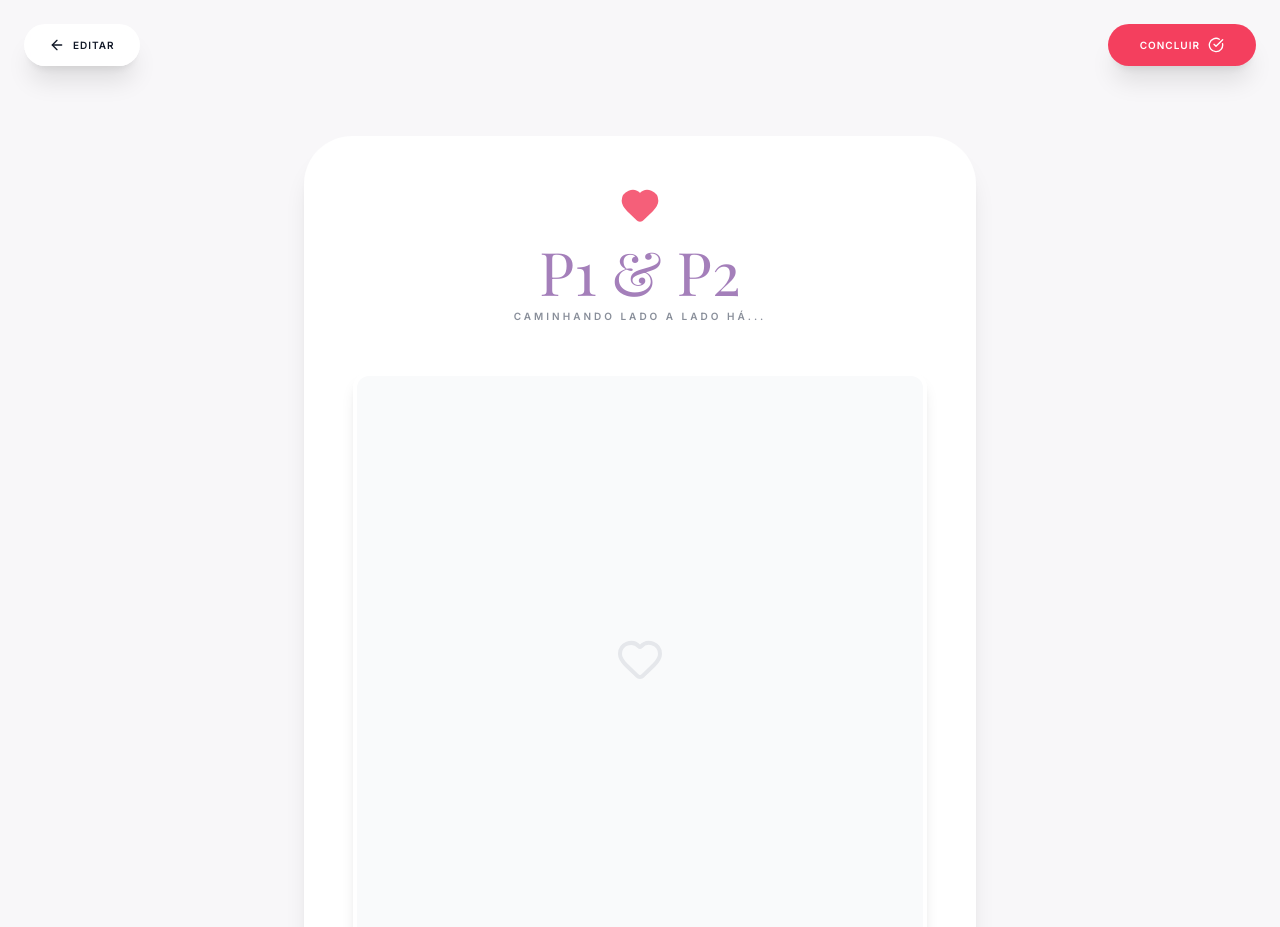
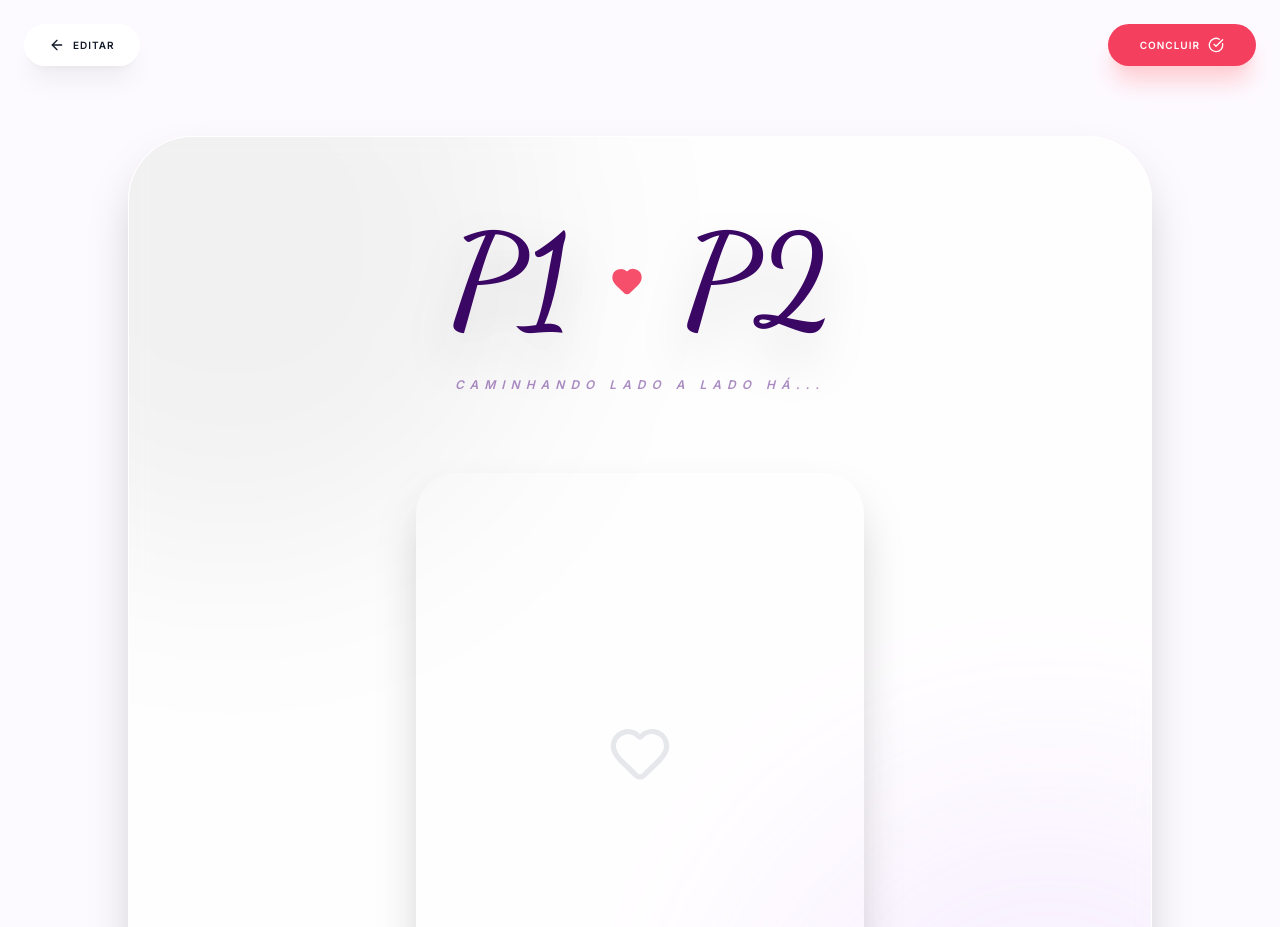
Before and after one commit to davidryuky/Kizuna, a React (Vite) app: page /#/preview in a window 1280 px wide. Shown: the top 927 px of the page. Built offline with nearby package versions, Linux system fonts and the light colour scheme; a web font is replaced by a local one.

Commit message:
feat: Refactor theme and preview components
Introduces a unified preview component to streamline plan rendering.
Refactors theme constants for better organization and includes additional styling properties.
Improves editor and timeline component styling for better consistency and visual appeal.

```diff
--- a/components/Preview.tsx
+++ b/components/Preview.tsx
@@ -4,11 +4,7 @@ import { useNavigate } from 'react-router-dom';
 import { CoupleData, PageEffect, PlanType } from '../types';
 import { ArrowLeft, CheckCircle, QrCode, Share2, X, Download, Star, Music, Heart } from 'lucide-react';
 import { THEMES } from '../constants';
-
-// Plan Views
-import BasicPreview from './plans/BasicPreview';
-import PremiumPreview from './plans/PremiumPreview';
-import InfinityPreview from './plans/InfinityPreview';
+import UnifiedPreview from './UnifiedPreview';
 
 interface CounterState {
   days: number;
@@ -73,48 +69,53 @@ const Preview: React.FC<{ data: CoupleData, lang: any, t: any }> = ({ data, lang
   const pageUrl = isInfinity && data.requestedDomain ? `https://www.${data.requestedDomain}` : `https://kizuna.love/${data.slug || 'nosso-amor'}`;
   const qrUrl = `https://api.qrserver.com/v1/create-qr-code/?size=500x500&data=${encodeURIComponent(pageUrl)}&color=050505&bgcolor=ffffff`;
 
-  const renderPlanView = () => {
-    const commonProps = { data, t, counter, activeTheme, selectedFont: data.fontFamily };
-    if (data.plan === PlanType.INFINITY) return <InfinityPreview {...commonProps} />;
-    if (data.plan === PlanType.PREMIUM) return <PremiumPreview {...commonProps} />;
-    return <BasicPreview {...commonProps} />;
-  };
-
   return (
     <div className={`relative min-h-screen flex flex-col items-center p-6 overflow-x-hidden ${activeTheme.colors} transition-all duration-1000`}>
       {data.effect === PageEffect.HEARTS && <HeartEffect />}
       {data.effect === PageEffect.SPARKLES && <StarEffect />}
 
+      {/* Botões de Navegação da Prévia */}
       <div className="fixed top-6 left-0 right-0 z-[100] flex justify-between px-6 pointer-events-none">
-        <button onClick={() => navigate('/editar')} className="pointer-events-auto bg-white/90 backdrop-blur shadow-xl px-6 py-3 rounded-full text-gray-900 border border-white/50 flex items-center gap-2 font-black text-[10px] uppercase tracking-widest hover:bg-white transition-all transform hover:scale-105 active:scale-95"><ArrowLeft size={16} /> {t.backEditor}</button>
-        <button onClick={() => navigate('/checkout')} className="pointer-events-auto bg-rose-500 text-white shadow-xl px-8 py-3 rounded-full flex items-center gap-2 font-black text-[10px] uppercase tracking-widest hover:bg-rose-600 transition-all transform hover:scale-105 active:scale-95">{t.finishPage} <CheckCircle size={16} /></button>
+        <button onClick={() => navigate('/editar')} className="pointer-events-auto bg-white/90 backdrop-blur shadow-xl px-6 py-3 rounded-full text-gray-900 border border-white/50 flex items-center gap-2 font-black text-[10px] uppercase tracking-widest hover:bg-white transition-all transform hover:scale-105 active:scale-95 shadow-black/5"><ArrowLeft size={16} /> {t.backEditor}</button>
+        <button onClick={() => navigate('/checkout')} className="pointer-events-auto bg-rose-500 text-white shadow-xl px-8 py-3 rounded-full flex items-center gap-2 font-black text-[10px] uppercase tracking-widest hover:bg-rose-600 transition-all transform hover:scale-105 active:scale-95 shadow-rose-200">{t.finishPage} <CheckCircle size={16} /></button>
       </div>
 
+      {/* Áudio em Background */}
       {isPremium && musicVideoId && (
         <div className="fixed -top-[2000px] pointer-events-none">
           <iframe width="1" height="1" src={`https://www.youtube.com/embed/${musicVideoId}?autoplay=${isMusicPlaying ? '1' : '0'}&loop=1&playlist=${musicVideoId}`} allow="autoplay" title="Audio"></iframe>
         </div>
       )}
 
+      {/* Unified Preview - Template Igual para Todos os Planos */}
       <div className="mt-28 w-full flex justify-center">
-        {renderPlanView()}
+        <UnifiedPreview
+          data={data}
+          t={t}
+          counter={counter}
+          activeTheme={activeTheme}
+          selectedFont={data.fontFamily}
+        />
       </div>
 
+      {/* Botão de Compartilhamento */}
       <div className="mt-20 mb-40 text-center relative z-10">
-         <button onClick={() => setShowShareModal(true)} className="bg-white text-rose-500 shadow-xl px-16 py-6 rounded-2xl font-black uppercase text-xs tracking-[0.3em] flex items-center justify-center gap-5 mx-auto hover:scale-105 transition-all transform active:scale-95">
+         <button onClick={() => setShowShareModal(true)} className={`${activeTheme.card} ${activeTheme.text} shadow-xl px-16 py-6 rounded-2xl font-black uppercase text-xs tracking-[0.3em] flex items-center justify-center gap-5 mx-auto hover:scale-105 transition-all transform active:scale-95 border`}>
            <Share2 size={24} /> {t.shareBtn}
          </button>
       </div>
 
+      {/* Floating Audio Toggle */}
       {isPremium && musicVideoId && (
-        <button onClick={() => setIsMusicPlaying(!isMusicPlaying)} className="fixed bottom-10 right-10 z-[100] bg-white/95 backdrop-blur shadow-2xl p-6 rounded-full flex items-center gap-5 border border-white/50 hover:scale-110 transition-all group">
+        <button onClick={() => setIsMusicPlaying(!isMusicPlaying)} className={`${activeTheme.card} fixed bottom-10 right-10 z-[100] shadow-2xl p-6 rounded-full flex items-center gap-5 border hover:scale-110 transition-all group`}>
            <div className={`w-14 h-14 ${isMusicPlaying ? 'bg-rose-500 animate-spin-slow' : 'bg-gray-200'} rounded-full flex items-center justify-center text-white transition-all`}>
              <Music size={24} fill={isMusicPlaying ? "white" : "none"} />
            </div>
-           {isMusicPlaying && <span className="text-[11px] font-black uppercase tracking-widest pr-2 animate-pulse text-rose-500">Em Sintonia</span>}
+           {isMusicPlaying && <span className={`text-[11px] font-black uppercase tracking-widest pr-2 animate-pulse ${activeTheme.text}`}>Em Sintonia</span>}
         </button>
       )}
 
+      {/* Modal Share */}
       {showShareModal && (
         <div className="fixed inset-0 z-[200] flex items-center justify-center p-6 bg-black/80 backdrop-blur-xl animate-in fade-in">
            <div className="bg-white rounded-[4rem] p-12 max-w-md w-full shadow-2xl relative text-center border-t-8 border-rose-500">
--- /dev/null
+++ b/components/UnifiedPreview.tsx
@@ -0,0 +1,186 @@
+
+import React, { useState, useEffect } from 'react';
+import { CoupleData, PhotoFrame, PlanType } from '../types';
+import { Heart, Video, Lock, Clock, Gift, Star } from 'lucide-react';
+import { Timeline } from './Timeline';
+
+interface UnifiedPreviewProps {
+  data: CoupleData;
+  t: any;
+  counter: any;
+  activeTheme: any;
+  selectedFont: string;
+}
+
+const getYoutubeId = (url: string) => {
+  if (!url) return null;
+  const regExp = /^.*(?:(?:youtu\.be\/|v\/|vi\/|u\/\w\/|embed\/|shorts\/)|(?:(?:watch)?\?v(?:i)?=|\&v(?:i)?=))([^#\&\?]*).*/;
+  const match = url.match(regExp);
+  return (match && match[1].length === 11) ? match[1] : null;
+};
+
+const UnifiedPreview: React.FC<UnifiedPreviewProps> = ({ data, t, counter, activeTheme, selectedFont }) => {
+  const [currentSlide, setCurrentSlide] = useState(0);
+  const isInfinity = data.plan === PlanType.INFINITY;
+  const isPremium = data.plan === PlanType.PREMIUM || isInfinity;
+  const capsuleUnlocked = data.capsuleOpenDate ? new Date().getTime() >= new Date(data.capsuleOpenDate).getTime() : false;
+
+  useEffect(() => {
+    if (!isInfinity && data.images.length > 1) {
+      const interval = setInterval(() => {
+        setCurrentSlide(prev => (prev + 1) % data.images.length);
+      }, 4000);
+      return () => clearInterval(interval);
+    }
+  }, [isInfinity, data.images.length]);
+
+  const frameClasses = {
+    [PhotoFrame.NONE]: "rounded-[2.5rem]",
+    [PhotoFrame.POLAROID]: "p-4 pb-16 bg-white shadow-2xl rounded-sm rotate-1 border border-gray-100",
+    [PhotoFrame.GOLD]: "p-5 bg-gradient-to-br from-[#d4af37] via-[#f9f295] to-[#b8860b] shadow-2xl rounded-sm border-2 border-[#f9f295]",
+    [PhotoFrame.ORGANIC]: "rounded-[4rem] border-[10px] border-white shadow-inner"
+  };
+
+  return (
+    <div className={`max-w-5xl w-full ${activeTheme.card} rounded-[4rem] shadow-2xl p-8 md:p-20 relative z-10 border overflow-hidden animate-in fade-in duration-1000`}>
+
+      {/* Decoração de Fundo Genérica Baseada no Tema */}
+      <div className={`absolute -top-[20%] -left-[20%] w-[60%] h-[60%] ${activeTheme.isDark ? 'bg-white/5' : 'bg-black/5'} rounded-full blur-[100px] pointer-events-none`}></div>
+      <div className={`absolute -bottom-[20%] -right-[20%] w-[60%] h-[60%] ${activeTheme.accent} opacity-10 rounded-full blur-[100px] pointer-events-none`}></div>
+
+      {/* Header Padronizado */}
+      <header className="text-center mb-20 relative z-10">
+        <div className="flex flex-col md:flex-row items-center justify-center gap-6 md:gap-10 mb-8">
+          <h2 className={`text-6xl md:text-8xl lg:text-9xl ${selectedFont} ${activeTheme.text} drop-shadow-2xl`}>
+            {data.partner1 || 'P1'}
+          </h2>
+          <div className="relative">
+             <Heart className="text-rose-500 animate-pulse fill-current" size={isInfinity ? 48 : 32} />
+             {isInfinity && <Star className="absolute -top-4 -right-4 text-sky-400 animate-spin-slow" size={20} />}
+          </div>
+          <h2 className={`text-6xl md:text-8xl lg:text-9xl ${selectedFont} ${activeTheme.text} drop-shadow-2xl`}>
+            {data.partner2 || 'P2'}
+          </h2>
+        </div>
+        <p className={`${activeTheme.muted} font-black text-[10px] md:text-xs uppercase tracking-[0.5em] italic`}>
+          {t.togetherForever}
+        </p>
+      </header>
+
+      {/* Contador de Tempo Real Padronizado */}
+      {counter && (
+        <section className="grid grid-cols-2 md:grid-cols-4 gap-4 md:gap-6 mb-20 relative z-10">
+          {Object.entries(counter).map(([k, v]) => (
+            <div key={k} className={`bg-white/20 backdrop-blur-md p-6 md:p-8 rounded-[2.5rem] text-center border ${activeTheme.isDark ? 'border-white/10' : 'border-white/60'} shadow-sm`}>
+              <span className={`block text-4xl md:text-5xl font-black ${activeTheme.text} tracking-tighter tabular-nums`}>{v as any}</span>
+              <span className={`text-[10px] uppercase font-black ${activeTheme.muted} tracking-widest mt-2 block`}>{(t as any)[k]}</span>
+            </div>
+          ))}
+        </section>
+      )}
+
+      {/* Galeria de Fotos */}
+      <section className="mb-20 relative z-10">
+        {isInfinity ? (
+          <div className="columns-2 md:columns-3 gap-6 space-y-6">
+            {data.images.map((img, idx) => (
+              <div key={idx} className={`${frameClasses[data.frame]} overflow-hidden shadow-2xl transition-all hover:scale-[1.02] relative group`}>
+                <img src={img} className="w-full h-auto object-cover" alt="Memória" />
+                <div className={`absolute inset-0 ${activeTheme.isDark ? 'bg-black/20' : 'bg-white/10'} opacity-0 group-hover:opacity-100 transition-opacity`}></div>
+              </div>
+            ))}
+          </div>
+        ) : (
+          <div className={`relative mx-auto max-w-md ${frameClasses[data.frame]} overflow-hidden shadow-2xl`}>
+            <div className="aspect-[4/5] relative bg-gray-50/5">
+              {data.images.length > 0 ? (
+                data.images.map((img, idx) => (
+                  <img
+                    key={idx}
+                    src={img}
+                    className={`absolute inset-0 w-full h-full object-cover transition-opacity duration-1000 ${currentSlide === idx ? 'opacity-100' : 'opacity-0'}`}
+                    alt="Memória"
+                  />
+                ))
+              ) : (
+                <div className="w-full h-full flex items-center justify-center text-gray-200">
+                  <Heart size={64} />
+                </div>
+              )}
+            </div>
+          </div>
+        )}
+      </section>
+
+      {/* Mensagem do Casal */}
+      {data.message && (
+        <div className={`text-center italic ${selectedFont} text-2xl md:text-4xl leading-relaxed mb-20 px-6 md:px-12 opacity-90 ${activeTheme.text} relative z-10`}>
+          "{data.message}"
+        </div>
+      )}
+
+      {/* Seções Adicionais Condicionais (Planos Premium/Infinity) */}
+      {isPremium && (
+        <>
+          {/* Vídeos */}
+          {(data.videos || []).length > 0 && (
+            <section className="mb-20 space-y-12 relative z-10">
+              <div className="text-center">
+                <h3 className={`text-3xl md:text-4xl ${selectedFont} ${activeTheme.text} mb-4`}>{t.videosLabel}</h3>
+                <div className={`w-20 h-1 ${activeTheme.accent} mx-auto rounded-full opacity-30`}></div>
+              </div>
+              <div className="grid md:grid-cols-2 gap-8">
+                {data.videos.map((url, idx) => {
+                  const vid = getYoutubeId(url);
+                  if (!vid) return null;
+                  return (
+                    <div key={idx} className={`aspect-video rounded-[2.5rem] overflow-hidden shadow-2xl bg-black border-4 ${activeTheme.isDark ? 'border-white/10' : 'border-white/40'} relative group`}>
+                      <iframe className="w-full h-full" src={`https://www.youtube.com/embed/${vid}?modestbranding=1&rel=0`} title="Vídeo" allowFullScreen></iframe>
+                    </div>
+                  );
+                })}
+              </div>
+            </section>
+          )}
+
+          {/* Cápsula do Tempo (Somente Infinity) */}
+          {isInfinity && data.capsuleOpenDate && (
+            <section className={`mb-20 p-10 md:p-20 rounded-[3.5rem] text-center shadow-2xl border relative overflow-hidden z-10 ${activeTheme.isDark ? 'bg-white/5 border-white/10' : 'bg-black/5 border-black/5'}`}>
+              <div className="relative z-10 flex flex-col items-center">
+                {capsuleUnlocked ? (
+                  <div className="space-y-8 animate-in zoom-in duration-1000">
+                    <Gift className={`w-16 h-16 ${activeTheme.text} mx-auto animate-bounce`} />
+                    <h3 className={`text-3xl font-elegant ${activeTheme.text}`}>Cápsula Aberta</h3>
+                    <p className={`text-xl md:text-2xl italic leading-relaxed ${selectedFont} ${activeTheme.text}`}>"{data.capsuleMessage}"</p>
+                  </div>
+                ) : (
+                  <div className="space-y-10">
+                    <Lock className={`w-16 h-16 ${activeTheme.muted} mx-auto animate-pulse`} />
+                    <h3 className={`text-2xl md:text-3xl font-elegant ${activeTheme.text}`}>{t.capsuleTitle}</h3>
+                    <div className={`flex items-center gap-4 ${activeTheme.isDark ? 'bg-white/10' : 'bg-black/5'} px-6 py-3 rounded-full`}>
+                       <Clock className={activeTheme.text} size={18} />
+                       <span className={`${activeTheme.text} font-black text-[10px] uppercase tracking-widest`}>{new Date(data.capsuleOpenDate).toLocaleDateString()}</span>
+                    </div>
+                  </div>
+                )}
+              </div>
+            </section>
+          )}
+
+          {/* Linha do Tempo */}
+          {data.milestones.length > 0 && (
+            <div className="relative z-10">
+               <div className="text-center mb-16">
+                  <h3 className={`text-3xl md:text-4xl ${selectedFont} ${activeTheme.text} mb-2`}>{t.milestones}</h3>
+                  <div className={`w-16 h-1 ${activeTheme.accent} mx-auto rounded-full opacity-30`}></div>
+               </div>
+               <Timeline milestones={data.milestones} colorClass={activeTheme.text} />
+            </div>
+          )}
+        </>
+      )}
+    </div>
+  );
+};
+
+export default UnifiedPreview;
--- a/constants.tsx
+++ b/constants.tsx
@@ -90,34 +90,42 @@ export const THEMES = [
   {
     id: PageTheme.ROMANTIC,
     name: 'Kizuna Lavender',
-    colors: 'bg-[#f8f7f9]',
-    card: 'bg-white/90',
-    text: 'text-[#a47fba]',
-    accent: 'bg-[#a47fba]'
+    colors: 'bg-[#fdfaff]',
+    card: 'bg-white/80 backdrop-blur-md border-white/40',
+    text: 'text-purple-950',
+    muted: 'text-purple-900/50',
+    accent: 'bg-purple-400',
+    isDark: false
   },
   {
     id: PageTheme.CLASSIC,
     name: 'Kizuna Azure',
     colors: 'bg-[#f0f9ff]',
-    card: 'bg-white/95',
-    text: 'text-[#0369a1]', // Cor azul mais escura para contraste (Sky-700)
-    accent: 'bg-[#67cbf1]'
+    card: 'bg-white/70 backdrop-blur-md border-white/60',
+    text: 'text-sky-950',
+    muted: 'text-sky-900/50',
+    accent: 'bg-sky-500',
+    isDark: false
   },
   {
     id: PageTheme.MIDNIGHT,
     name: 'Kizuna Graphite',
-    colors: 'bg-[#30302e]',
-    card: 'bg-[#3d3d3c]/95',
-    text: 'text-[#f0f9ff]',
-    accent: 'bg-[#a47fba]'
+    colors: 'bg-[#121212]',
+    card: 'bg-[#1e1e1e]/90 backdrop-blur-md border-white/5',
+    text: 'text-slate-100',
+    muted: 'text-slate-400',
+    accent: 'bg-purple-500',
+    isDark: true
   },
   {
     id: PageTheme.INFINITY,
     name: 'Luminous Infinity',
-    colors: 'bg-[#050505]',
-    card: 'bg-black/80 border-2 border-[#67cbf1]/30 backdrop-blur-3xl shadow-[0_0_50px_rgba(103,203,241,0.1)]',
+    colors: 'bg-[#020617]',
+    card: 'bg-black/60 backdrop-blur-3xl border-cyan-500/20 shadow-[0_0_40px_rgba(34,211,238,0.1)]',
     text: 'text-white',
-    accent: 'bg-[#67cbf1]'
+    muted: 'text-cyan-400/50',
+    accent: 'bg-cyan-400',
+    isDark: true
   },
 ];
 
```
Also changed, not shown: components/Editor.tsx (+21 -21 lines), components/Timeline.tsx (+6 -6 lines).
